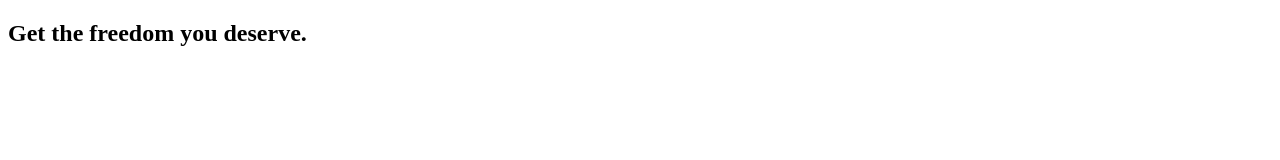
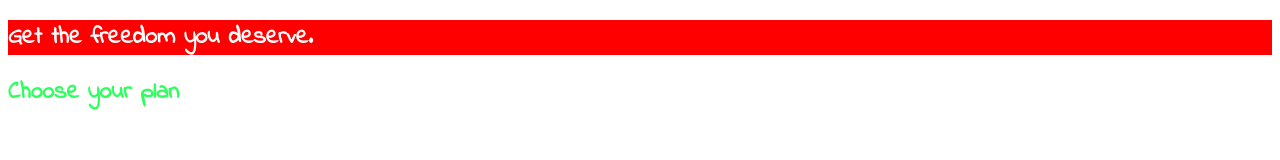
Before and after one commit to phongctnguyen/CSS-BASIC, a plain HTML site: page index.html in a window 1280 px wide. Drawn offline with Linux system fonts and the light colour scheme.

Commit message:
css selector and specificity

```diff
--- a/index.html
+++ b/index.html
@@ -6,12 +6,22 @@
     <meta http-equiv="X-UA-Compatible" content="ie=edge">
     <title>uHost</title>
     <link rel="shortcut icon" href="favicon.png">
+    <link href="https://fonts.googleapis.com/css2?family=Indie+Flower&display=swap" rel="stylesheet">
+    <link rel="stylesheet" href="style.css">
+    <!-- <style>
+        section {
+            background: red;
+        }
+    </style> -->
 </head>
 
 <body>
     <main>
-        <section>
+        <section id="product-overview">
             <h1>Get the freedom you deserve.</h1>
+        </section>
+        <section id="plans">
+            <h1 class="section-title">Choose your plan</h1>
         </section>
     </main>
 </body>
--- /dev/null
+++ b/style.css
@@ -0,0 +1,12 @@
+#product-overview {
+  background: red;
+}
+
+h1 {
+  color: #fff;
+  font-family: 'Indie Flower', sans-serif;
+}
+
+.section-title {
+  color: #2dff5c;
+}
```
Also changed, not shown: 3 other files.
